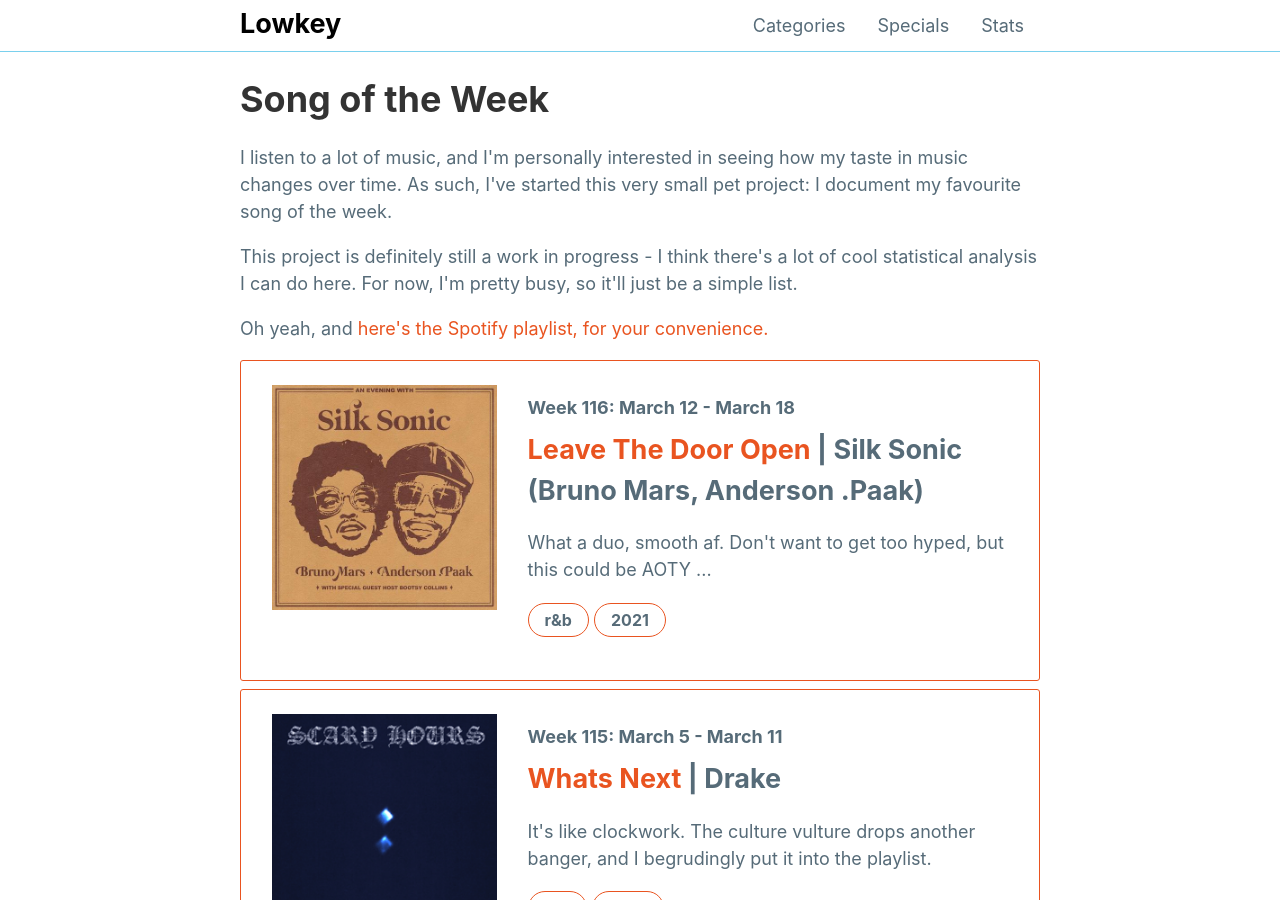
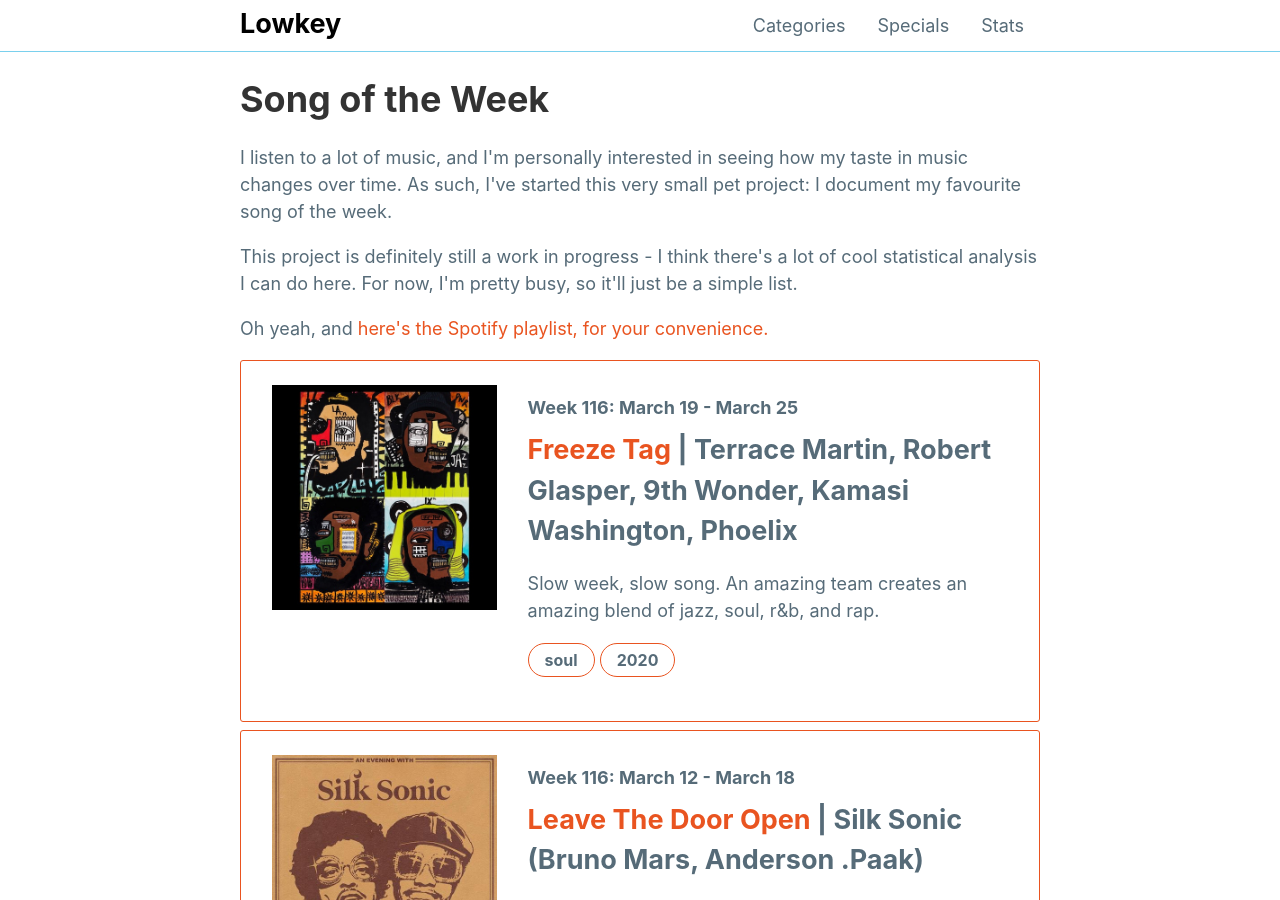
Before and after one commit to mattxwang/lowkey, a Jekyll site: the page built from stats/song-of-the-week.html, in a window 1280 px wide and 900 px high. Built offline with Jekyll 4.4.1, drawn with Linux system fonts in a browser that asks for light colours; comment, search, counter and statistics services are not loaded.

Commit message:
freeze tag

```diff
--- a/_data/sotw.yml
+++ b/_data/sotw.yml
@@ -1158,3 +1158,13 @@
   year: 2021
   blurb: >
     What a duo, smooth af. Don't want to get too hyped, but this could be AOTY ...
+week117:
+  week: "Week 116: March 19 - March 25"
+  title: "Freeze Tag"
+  artist: "Terrace Martin, Robert Glasper, 9th Wonder, Kamasi Washington, Phoelix"
+  album: "Dinner Party"
+  album_art: "dinner-party.jpeg"
+  genre: "soul"
+  year: 2020
+  blurb: >
+    Slow week, slow song. An amazing team creates an amazing blend of jazz, soul, r&b, and rap.
```
Also changed, not shown: img/albums/dinner-party.jpeg (added).
